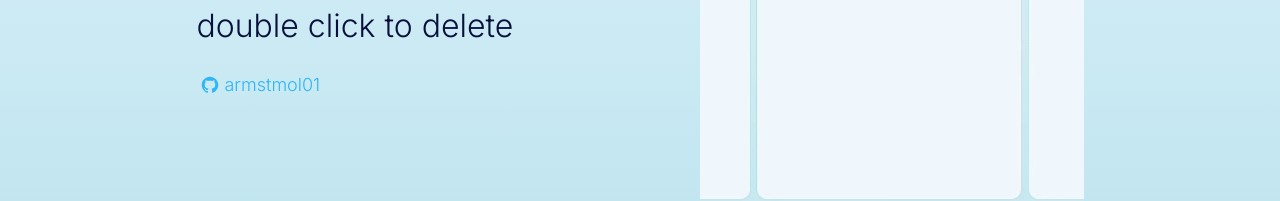
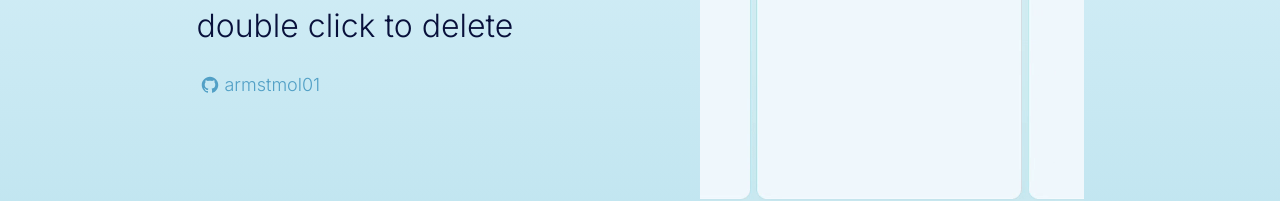
Before and after one commit to armstmol01/weekly-planner, a React (Create React App) app in the folder client/: page /about in a window 1280 px wide. In both pictures the pointer is over the link "armstmol01". Shown: the part 395-596 px from the top of the page. Built offline with nearby package versions, Linux system fonts and the light colour scheme; a web font is replaced by a local one.

Commit message:
account/about color revert

```diff
--- a/client/src/components/about/About.css
+++ b/client/src/components/about/About.css
@@ -31,7 +31,7 @@
 }
 
 .github-link:hover {
-  color: rgb(47, 182, 249);
+  color: rgb(82, 160, 198);
 }
 
 .demo {
--- a/client/src/components/account/Account.css
+++ b/client/src/components/account/Account.css
@@ -74,7 +74,7 @@
 }
 
 .username {
-  color: rgb(47, 182, 249);
+  color: rgb(82, 160, 198);
   font-weight: 500;
 }
 
```
